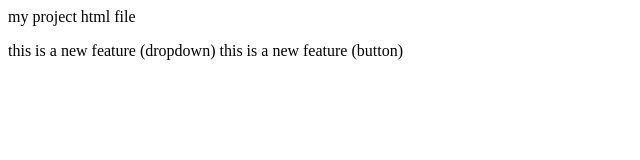
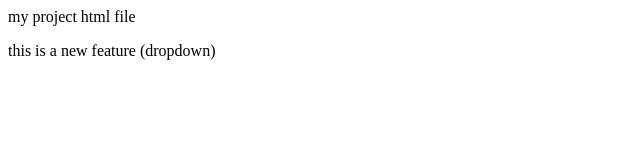
Before and after one commit to Rohan-S-29/local-repo, a plain HTML site: page index.html in a window 1280 px wide. Shown: the whole page, without its empty margins (0-640 px from the left). Drawn offline with Linux system fonts and the light colour scheme.

```diff
--- a/index.html
+++ b/index.html
@@ -3,5 +3,4 @@
 </p>
 <p>
     this is a new feature (dropdown)
-    this is a new feature (button)
 </p>
```
